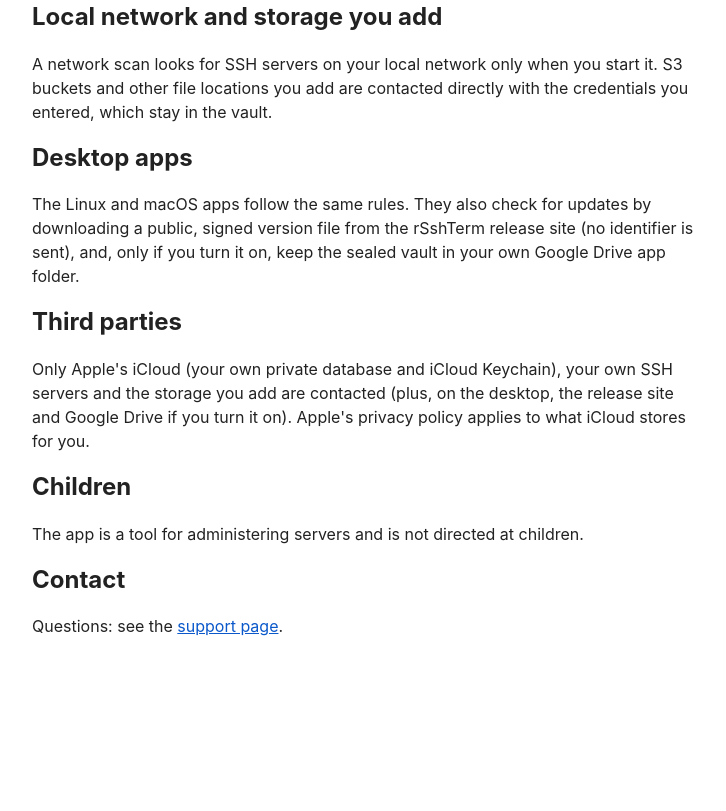
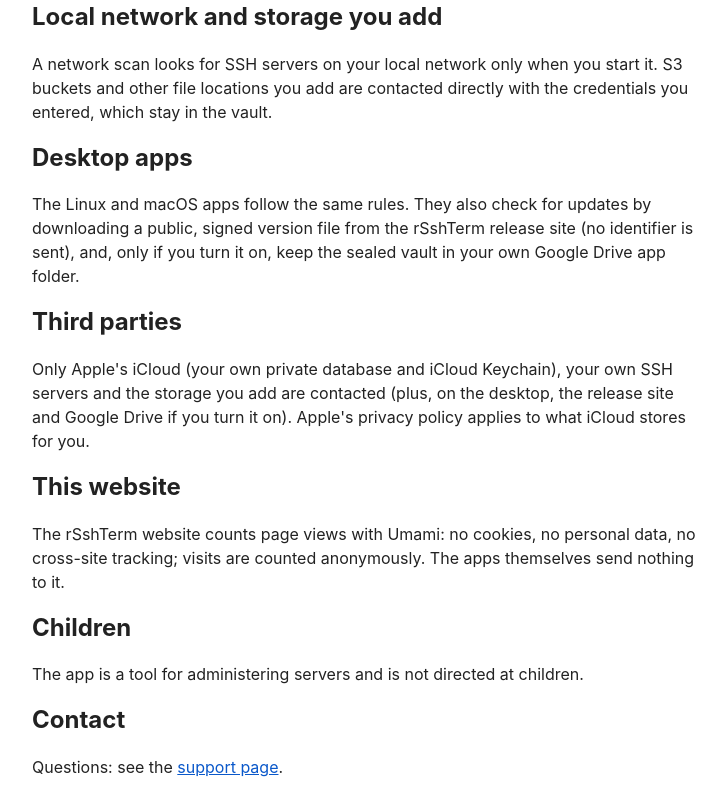
Before and after one commit to radut/rsshterm, a plain HTML site: page privacy.html in a window 1280 px wide. Shown: the part 903-1714 px from the top of the page, without its empty margins (272-998 px from the left). Before the commit the page ends 1573 px from the top, so only its background shows below. Drawn offline with Linux system fonts and the light colour scheme.

Commit message:
site: manual

```diff
--- a/privacy.html
+++ b/privacy.html
@@ -5,7 +5,7 @@
 <meta name="viewport" content="width=device-width, initial-scale=1">
 <title>rSshTerm privacy policy</title>
 <style>body{font:16px/1.5 -apple-system,system-ui,sans-serif;max-width:42rem;margin:2rem auto;padding:0 1rem;color:#222}h1,h2{line-height:1.2}a{color:#0a58ca}@media(prefers-color-scheme:dark){body{background:#111;color:#ddd}a{color:#6ea8fe}}</style>
-</head>
+<script defer src="https://cloud.umami.is/script.js" data-website-id="c5b8f3b9-dc89-4e42-afc2-06ee72310179"></script></head>
 <body>
 <h1>rSshTerm privacy policy</h1>
 <p>Last updated: 26 November 2026.</p>
@@ -48,6 +48,10 @@ your own Google Drive app folder.</p>
 are contacted (plus, on the desktop, the release site and Google Drive if you turn it on). Apple's privacy policy
 applies to what iCloud stores for you.</p>
 
+<h2>This website</h2>
+<p>The rSshTerm website counts page views with Umami: no cookies, no personal data, no cross-site tracking; visits are
+counted anonymously. The apps themselves send nothing to it.</p>
+
 <h2>Children</h2>
 <p>The app is a tool for administering servers and is not directed at children.</p>
 
```
Also changed, not shown: index.html (+2 -2 lines), support.html (+1 -1 lines).
